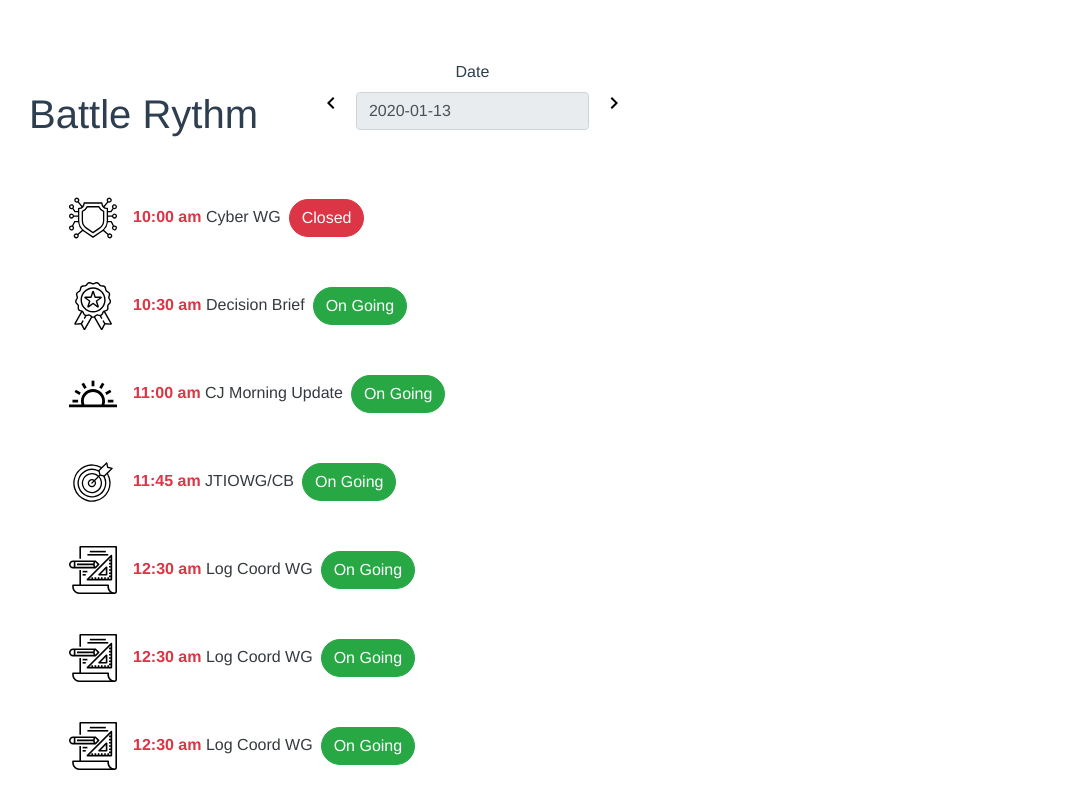
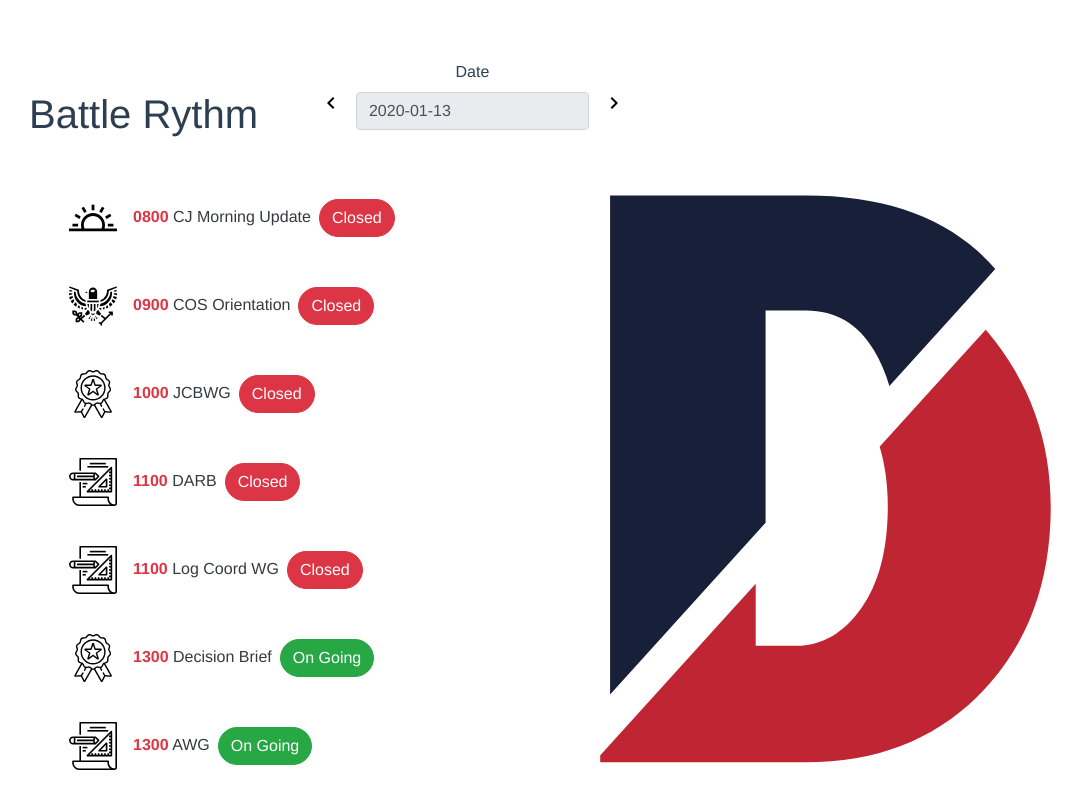
Before and after one commit to FabienStadelwieser/DeSlide, a Vue app: page /battle_rythme in a window 1280 px wide. Shown: the top 800 px of the page, without its empty margins (41-1123 px from the left). Built offline with nearby package versions, Linux system fonts and the light colour scheme.

Commit message:
Full battle rythm

```diff
--- a/src/components/BattleRythme.vue
+++ b/src/components/BattleRythme.vue
@@ -10,36 +10,105 @@
             <button v-on:click="next_date" class="btn btn-link"><img src="@/assets/right_arrow.svg"></button>
         </div>
 
+        <div class="row">
+            <div class="col">
                 <div id="dock-container" class="row mt-5">
                     <div id="dock">
                         <ul>
 							<li>
 								<a href="#">
-							<img src="@/assets/cyber.svg"/>
+									<img src="@/assets/morning.svg"/>
 									<span class="text-dark">
-								<b class="text-danger">10:00 am</b> Cyber WG
+								<b class="text-danger">0800</b> CJ Morning Update
 							</span>
-							<button v-if="new Date(this.current_date) <= new Date()" class="btn btn-danger ml-2">Closed</button>
+                                    <button v-if="new Date(this.current_date) <= new Date()"
+                                            class="btn btn-danger ml-2">Closed
+                                    </button>
                                     <button v-else class="btn btn-success ml-2">On Going</button>
 								</a>
 							</li>
 							<li>
 								<a href="#">
-							<img src="@/assets/star.svg" />
+									<img src="@/assets/eagle.svg"/>
 									<span class="text-dark">
-								<b class="text-danger">10:30 am</b> Decision Brief
+								<b class="text-danger">0900</b> COS Orientation
 							</span>
-							<button v-if="new Date(this.current_date) <= (new Date()).setDate((new Date()).getDate() - 1)" class="btn btn-danger ml-2">Closed</button>
+                                    <button v-if="new Date(this.current_date) <= new Date()"
+                                            class="btn btn-danger ml-2">Closed
+                                    </button>
                                     <button v-else class="btn btn-success ml-2">On Going</button>
 								</a>
 							</li>
                             <li>
                                 <a href="#">
-							<img src="@/assets/morning.svg"/>
+                                    <img src="@/assets/star.svg"/>
                                     <span class="text-dark">
-								<b class="text-danger">11:00 am</b> CJ Morning Update
+								<b class="text-danger">1000</b> JCBWG
 							</span>
-							<button v-if="new Date(this.current_date) <= (new Date()).setDate((new Date()).getDate() - 1)" class="btn btn-danger ml-2">Closed</button>
+                                    <button v-if="new Date(this.current_date) <= new Date()"
+                                            class="btn btn-danger ml-2">Closed
+                                    </button>
+                                    <button v-else class="btn btn-success ml-2">On Going</button>
+                                </a>
+                            </li>
+                            <li>
+                                <a href="#">
+                                    <img src="@/assets/project.svg"/>
+                                    <span class="text-dark">
+								<b class="text-danger">1100</b> DARB
+							</span>
+                                    <button v-if="new Date(this.current_date) <= new Date()"
+                                            class="btn btn-danger ml-2">Closed
+                                    </button>
+                                    <button v-else class="btn btn-success ml-2">On Going</button>
+                                </a>
+                            </li>
+
+                            <li>
+                                <a href="#">
+                                    <img src="@/assets/project.svg"/>
+                                    <span class="text-dark">
+								<b class="text-danger">1100</b> Log Coord WG
+							</span>
+                                    <button v-if="new Date(this.current_date) <= new Date()"
+                                            class="btn btn-danger ml-2">Closed
+                                    </button>
+                                    <button v-else class="btn btn-success ml-2">On Going</button>
+                                </a>
+                            </li>
+							<li>
+								<a href="#">
+									<img src="@/assets/star.svg"/>
+									<span class="text-dark">
+								<b class="text-danger">1300</b> Decision Brief
+							</span>
+									<button v-if="new Date(this.current_date) <= (new Date()).setDate((new Date()).getDate() - 1)"
+											class="btn btn-danger ml-2">Closed
+									</button>
+									<button v-else class="btn btn-success ml-2">On Going</button>
+								</a>
+							</li>
+                            <li>
+                                <a href="#">
+                                    <img src="@/assets/project.svg"/>
+                                    <span class="text-dark">
+								<b class="text-danger">1300</b> AWG
+							</span>
+                                    <button v-if="new Date(this.current_date) <= (new Date()).setDate((new Date()).getDate() - 1)"
+                                            class="btn btn-danger ml-2">Closed
+                                    </button>
+                                    <button v-else class="btn btn-success ml-2">On Going</button>
+                                </a>
+                            </li>
+                            <li>
+                                <a href="#">
+                                    <img src="@/assets/project.svg"/>
+                                    <span class="text-dark">
+								<b class="text-danger">1300</b> Other WG (On Call)
+							</span>
+                                    <button v-if="new Date(this.current_date) <= (new Date()).setDate((new Date()).getDate() - 1)"
+                                            class="btn btn-danger ml-2">Closed
+                                    </button>
                                     <button v-else class="btn btn-success ml-2">On Going</button>
                                 </a>
                             </li>
@@ -47,43 +116,35 @@
                                 <a href="#">
                                     <img src="@/assets/target.svg"/>
                                     <span class="text-dark">
-								<b class="text-danger">11:45 am</b> JTIOWG/CB
+								<b class="text-danger">1400</b> JTIOWG/CB (On Call)
 							</span>
-							<button v-if="new Date(this.current_date) <= (new Date()).setDate((new Date()).getDate() - 1)" class="btn btn-danger ml-2">Closed</button>
+                                    <button v-if="new Date(this.current_date) <= (new Date()).setDate((new Date()).getDate() - 1)"
+                                            class="btn btn-danger ml-2">Closed
+                                    </button>
                                     <button v-else class="btn btn-success ml-2">On Going</button>
                                 </a>
                             </li>
 							<li>
 								<a href="#">
-							<img src="@/assets/project.svg"/>
+									<img src="@/assets/star.svg"/>
 									<span class="text-dark">
-								<b class="text-danger">12:30 am</b> Log Coord WG
+								<b class="text-danger">1730</b> Prepa INFO BRIEF
 							</span>
-							<button v-if="new Date(this.current_date) <= (new Date()).setDate((new Date()).getDate() - 1)" class="btn btn-danger ml-2">Closed</button>
-							<button v-else class="btn btn-success ml-2">On Going</button>
-						</a>
-					</li>
-					<li>
-						<a href="#">
-							<img src="@/assets/project.svg"/>
-							<span class="text-dark">
-								<b class="text-danger">12:30 am</b> Log Coord WG
-							</span>
-							<button v-if="new Date(this.current_date) <= (new Date()).setDate((new Date()).getDate() - 1)" class="btn btn-danger ml-2">Closed</button>
-							<button v-else class="btn btn-success ml-2">On Going</button>
-						</a>
-					</li>
-					<li>
-						<a href="#">
-							<img src="@/assets/project.svg"/>
-							<span class="text-dark">
-								<b class="text-danger">12:30 am</b> Log Coord WG
-							</span>
-							<button v-if="new Date(this.current_date) <= (new Date()).setDate((new Date()).getDate() - 1)" class="btn btn-danger ml-2">Closed</button>
+									<button v-if="new Date(this.current_date) <= (new Date()).setDate((new Date()).getDate() - 1)"
+											class="btn btn-danger ml-2">Closed
+									</button>
 									<button v-else class="btn btn-success ml-2">On Going</button>
 								</a>
 							</li>
                         </ul>
+                    </div>
+                </div>
+            </div>
+            <div class="col">
+                <div class="row mt-5 text-center">
+                    <img id="logo-battle" src="@/assets/logo.svg">
+                </div>
+
             </div>
         </div>
 
@@ -95,7 +156,7 @@
 
     export default {
         name: 'BattleRythme',
-	data: function() {
+        data: function () {
             return {
                 current_date: getDate()
             }
@@ -120,7 +181,7 @@ export default {
         }
     }
 
-function getDate () {
+    function getDate() {
         const toTwoDigits = num => num < 10 ? '0' + num : num;
         let today = new Date();
         let year = today.getFullYear();
@@ -133,6 +194,11 @@ function getDate () {
 
 <style lang="css" scoped>
 
+	#logo-battle {
+		width: 80%;
+		height: 100%;
+	}
+
     #dock-container ul {
         text-align: left;
     }
@@ -143,6 +209,7 @@ function getDate () {
         position: relative;
         margin-bottom: 40px;
     }
+
     #dock-container li img {
         width: 48px;
         height: 48px;
```
Also changed, not shown: src/assets/eagle.svg (added), src/assets/logo.svg (added). Lines whose indentation alone changed are shown as unchanged.
